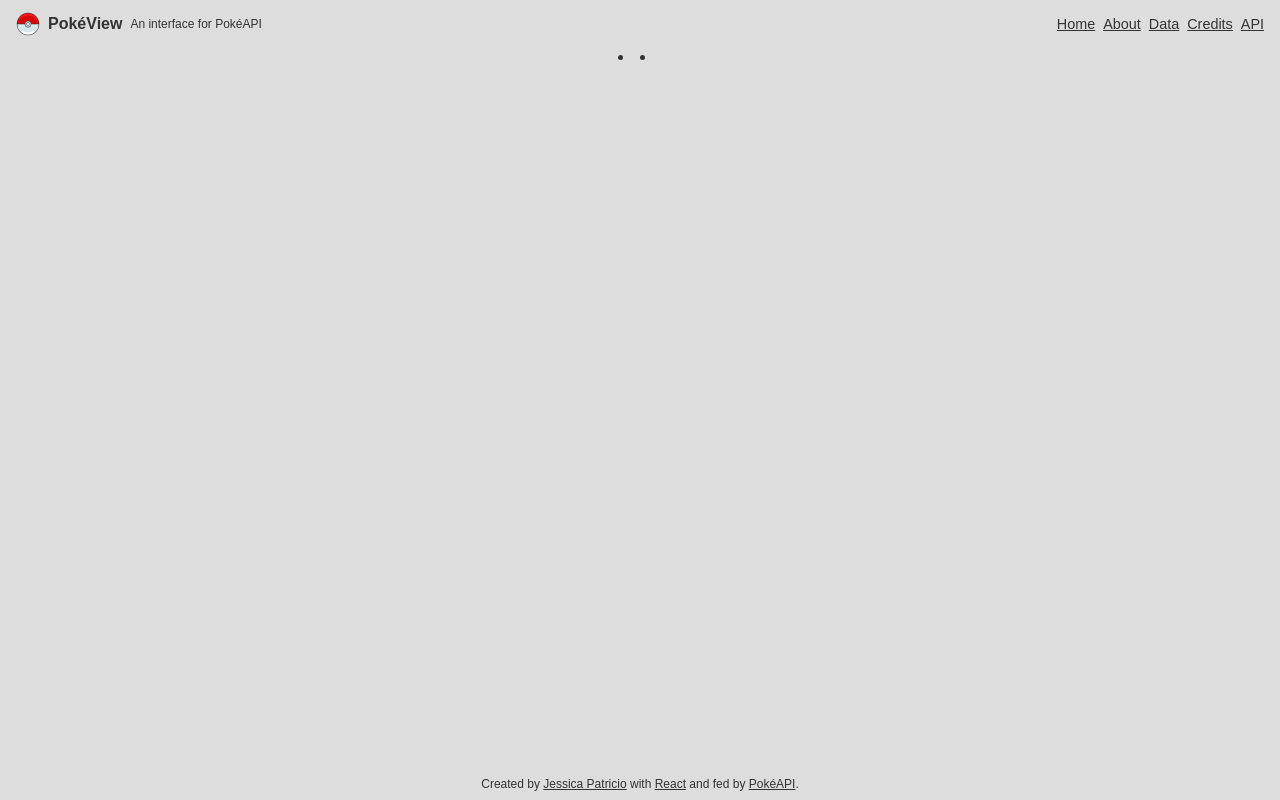
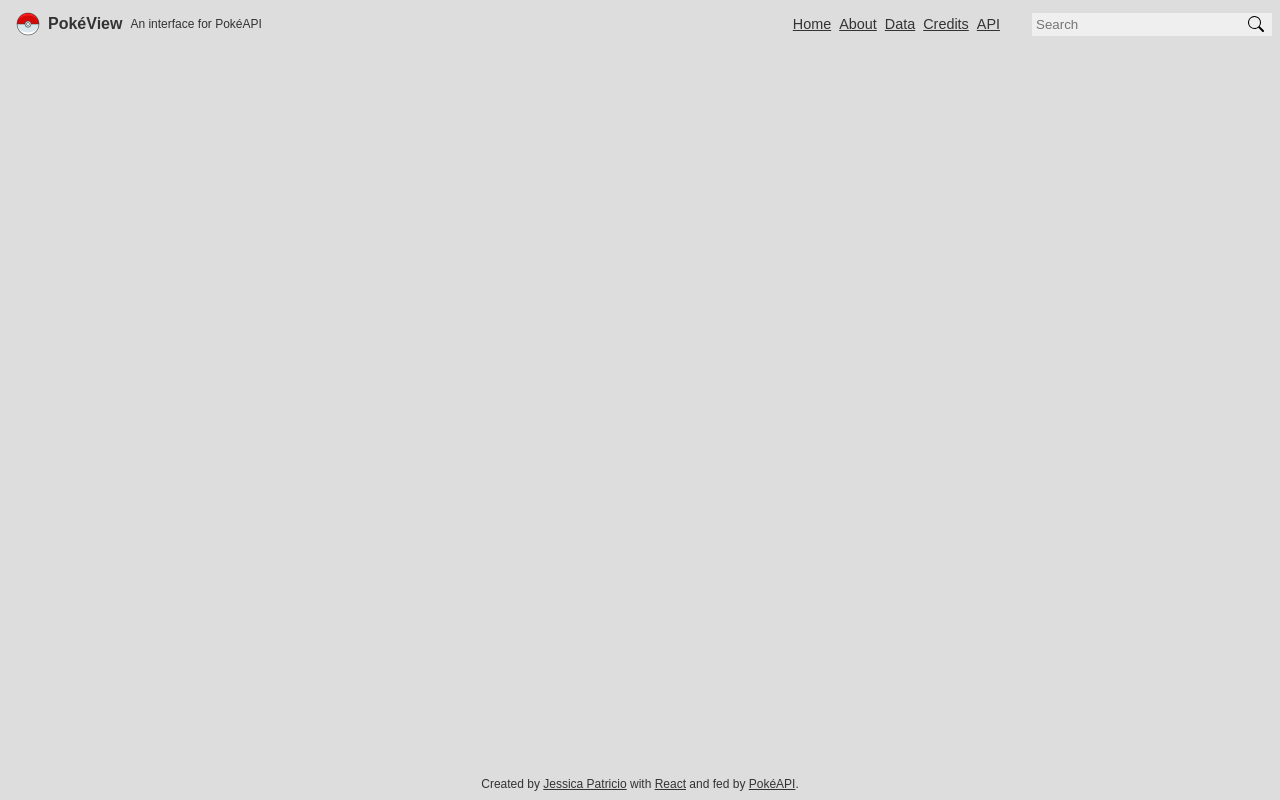
Before and after one commit to jessicaccp/pokeview, a React (Create React App) app: page / in a window 1280 px wide. Built offline with nearby package versions, Linux system fonts and the light colour scheme; no server answers.

Commit message:
add search bar

```diff
--- a/src/assets/css/index.css
+++ b/src/assets/css/index.css
@@ -57,8 +57,38 @@
   font-size: 0.75rem;
 }
 
+#navbar-right {
+  display: flex;
+  gap: 2rem;
+  align-items: center;
+}
+
 #navbar nav {
   font-size: 0.9rem;
+}
+
+#navbar form {
+  display: flex;
+  align-items: center;
+}
+
+#search-bar {
+  color: #333;
+  background-color: #efefef;
+  padding: 0.25rem;
+  width: 15rem;
+}
+
+#search-button {
+  height: 1rem;
+  width: 1rem;
+  margin-left: -1.5rem;
+  background-color: #efefef;
+}
+
+#search-button:hover {
+  background-color: #efefef;
+  cursor: pointer;
 }
 
 a {
--- /dev/null
+++ b/src/components/SearchBar.js
@@ -0,0 +1,24 @@
+import React from "react";
+
+function SearchBar() {
+    return (
+        <>
+            <form role='search'>
+                <input
+                    type='search'
+                    name='search-bar'
+                    id='search-bar'
+                    placeholder='Search'
+                    aria-label='Search through the PokéAPI'
+                    required />
+                <button id='search-button'>
+                <svg xmlns="http://www.w3.org/2000/svg" width="16" height="16" fill="currentColor" class="bi bi-search" viewBox="0 0 16 16">
+  <path d="M11.742 10.344a6.5 6.5 0 1 0-1.397 1.398h-.001q.044.06.098.115l3.85 3.85a1 1 0 0 0 1.415-1.414l-3.85-3.85a1 1 0 0 0-.115-.1zM12 6.5a5.5 5.5 0 1 1-11 0 5.5 5.5 0 0 1 11 0"/>
+</svg>
+                </button>
+            </form>
+        </>
+    );
+}
+
+export default SearchBar;
--- a/src/layout/Main.js
+++ b/src/layout/Main.js
@@ -17,7 +17,7 @@
                     <Route path='/credits' element={<Credits />} />
                 </Routes>
             </BrowserRouter>
-            <Pokemon id='1' name='' />
+            {/* <Pokemon id='1' name='' /> */}
         </main>
     );
 }
--- a/src/layout/Navbar.js
+++ b/src/layout/Navbar.js
@@ -1,4 +1,5 @@
 import React from "react";
+import SearchBar from "../components/SearchBar";
 
 function Navbar() {
     const links = [
@@ -22,6 +23,7 @@
                 <nav>
                     <ul>{linksList}</ul>
                 </nav>
+                <SearchBar />
             </div>
         </div>
     );
```
